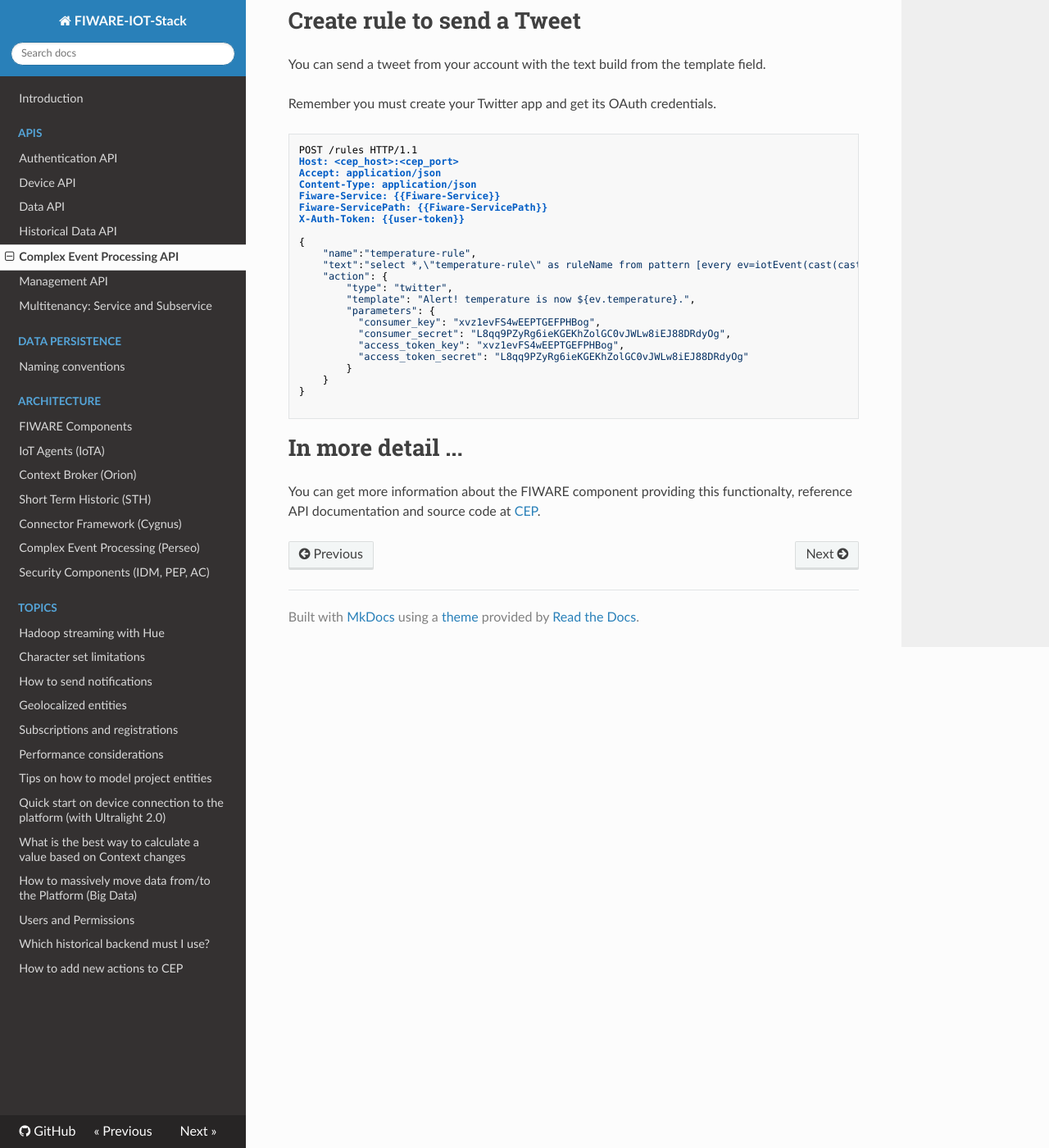
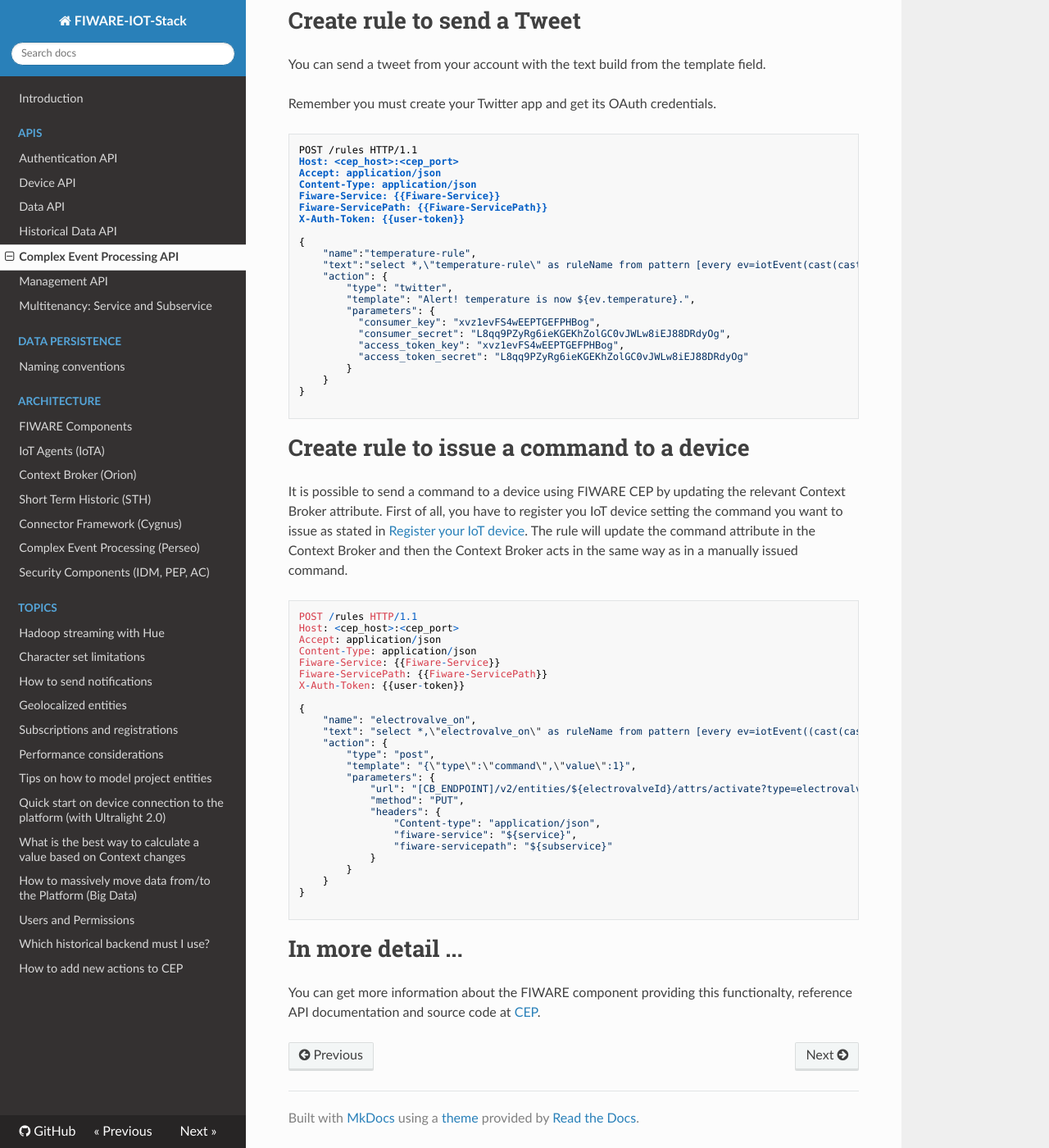
Before and after one commit to telefonicaid/thinking-cities, an MkDocs documentation site: the page built from docs/cep_api.md, in a window 1280 px wide and 1400 px high, scrolled down 2100 px. Shown: the whole window at 82% size. Built offline with MkDocs 1.6.1, drawn with Linux system fonts in a browser that asks for light colours; nearby versions of some CDN libraries; old or Windows-style settings are respelled for this version of MkDocs.

Commit message:
Update cep_api.md

````diff
--- a/docs/cep_api.md
+++ b/docs/cep_api.md
@@ -135,6 +135,39 @@ X-Auth-Token: {{user-token}}
 
 ```
 
+# Create rule to issue a command to a device
+
+It is possible to send a command to a device using FIWARE CEP by updating the relevant Context Broker attribute. First of all, you have to register you IoT device setting the command you want to issue as stated in [Register your IoT device](https://fiware-iot-stack.readthedocs.io/en/latest/device_api/index.html#register-your-iot-device). The rule will update the command attribute in the Context Broker and then the Context Broker acts in the same way as in a manually issued command.
+
+```
+POST /rules HTTP/1.1
+Host: <cep_host>:<cep_port>
+Accept: application/json
+Content-Type: application/json
+Fiware-Service: {{Fiware-Service}}
+Fiware-ServicePath: {{Fiware-ServicePath}}
+X-Auth-Token: {{user-token}}
+
+{
+    "name": "electrovalve_on",
+    "text": "select *,\"electrovalve_on\" as ruleName from pattern [every ev=iotEvent((cast(cast(`humidity`?,String),float))<25 and type=\"humiditySensor\")]",
+    "action": {
+        "type": "post",
+        "template": "{\"type\":\"command\",\"value\":1}",
+        "parameters": {
+            "url": "[CB_ENDPOINT]/v2/entities/${electrovalveId}/attrs/activate?type=electrovalve",
+            "method": "PUT",
+            "headers": {
+                "Content-type": "application/json",
+                "fiware-service": "${service}",
+                "fiware-servicepath": "${subservice}"
+            }
+        }
+    }
+}
+
+```
+
 # In more detail ...
 
 You can get more information about the FIWARE component providing this functionalty, reference API documentation and source code at [CEP](cep.md).
````
